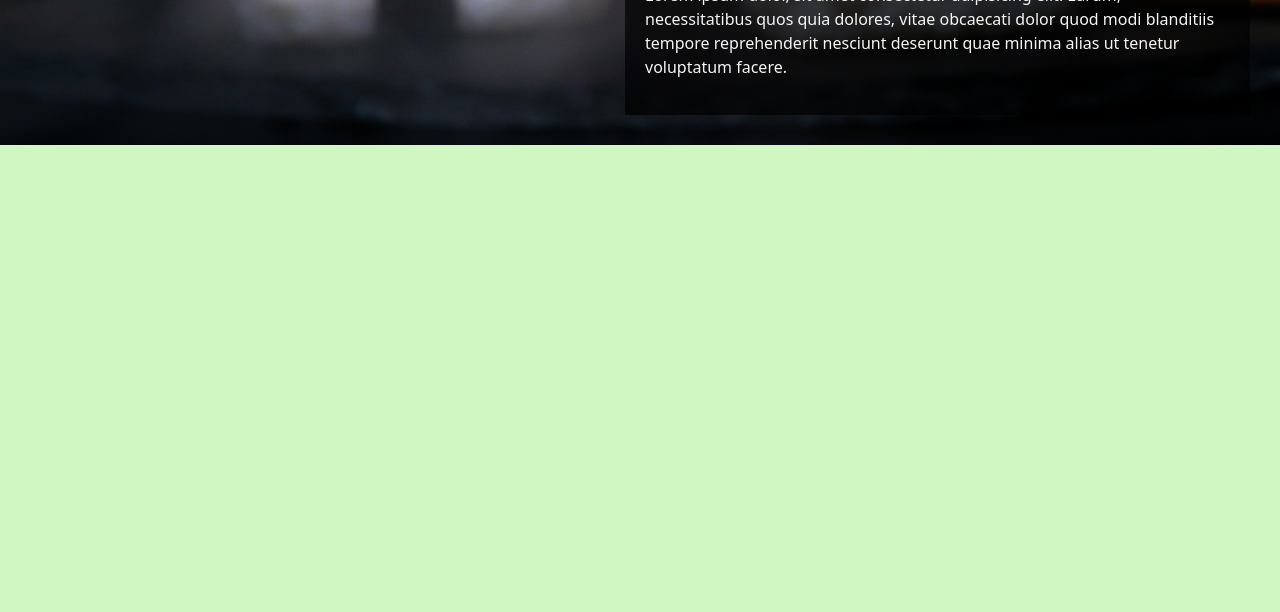
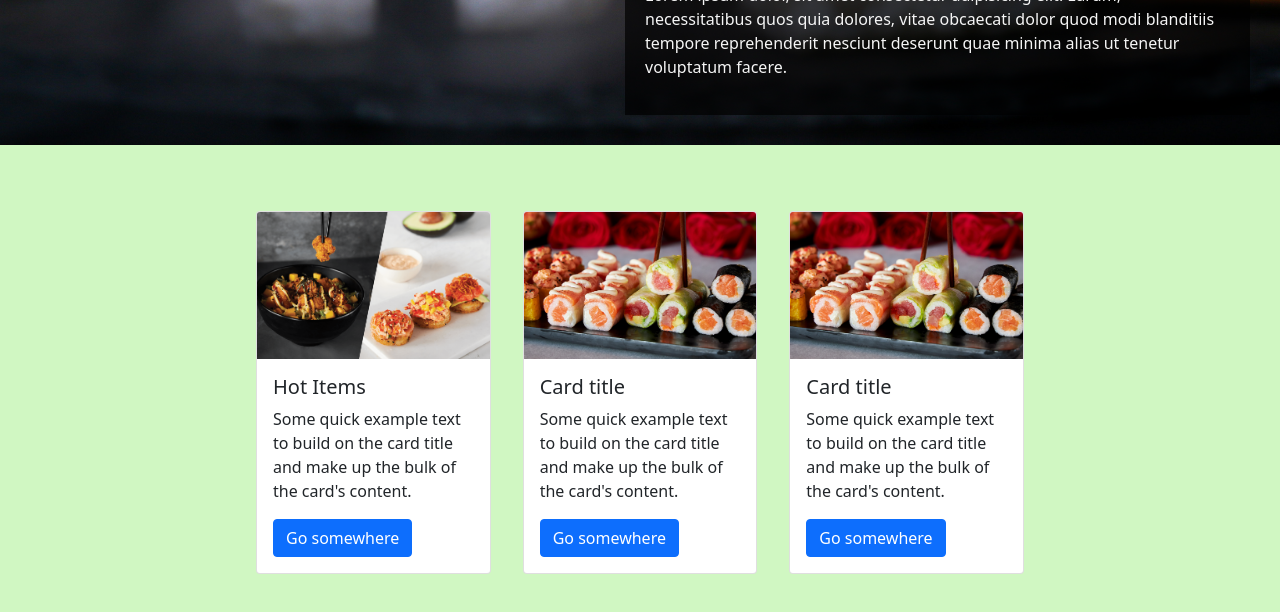
Before and after one commit to 99Ace/tgc-batch-18, a plain HTML site: page BOOTSTRAP/Mock-up-restaurant/index.html in a window 1280 px wide. Shown: the part 456-1068 px from the top of the page. Before the commit the page ends 800 px from the top, so only its background shows below. Drawn offline with Linux system fonts and the light colour scheme.

Commit message:
Update mock up restaurant page

```diff
--- a/BOOTSTRAP/Mock-up-restaurant/css/style.css
+++ b/BOOTSTRAP/Mock-up-restaurant/css/style.css
@@ -53,6 +53,10 @@ main {
         background-color: rgba(0,0,0,0.7);
         padding: 20px;
     }
+    #sect-popular>div {
+        width: 800px;
+        margin: 50px auto ;
+    }
 }
 /* 1200px */
 @media screen and (min-width:1200px) {
--- a/BOOTSTRAP/Mock-up-restaurant/index.html
+++ b/BOOTSTRAP/Mock-up-restaurant/index.html
@@ -58,6 +58,44 @@
     </div>
   </main>
 
+  <!-- Popular Section -->
+  <section id="sect-popular" class="container-fluid">
+    <div class="row">
+      <div class="col-12 col-lg-4 p-3 ">
+        <!-- card -->
+        <div class="card">
+          <img src="images/food-sushi-1.png" class="card-img-top" alt="...">
+          <div class="card-body">
+            <h5 class="card-title">Hot Items</h5>
+            <p class="card-text">Some quick example text to build on the card title and make up the bulk of the card's content.</p>
+            <a href="#" class="btn btn-primary">Go somewhere</a>
+          </div>
+        </div>
+        <!-- end of card -->
+      </div>
+      <div class="col-12 col-md-6 col-lg-4 p-3">
+        <div class="card">
+          <img src="images/food-sushi-2.png" class="card-img-top" alt="...">
+          <div class="card-body">
+            <h5 class="card-title">Card title</h5>
+            <p class="card-text">Some quick example text to build on the card title and make up the bulk of the card's content.</p>
+            <a href="#" class="btn btn-primary">Go somewhere</a>
+          </div>
+        </div>
+      </div>
+      <div class="col-12 col-md-6 col-lg-4 p-3 ">
+        <div class="card" >
+          <img src="images/food-sushi-2.png" class="card-img-top" alt="...">
+          <div class="card-body">
+            <h5 class="card-title">Card title</h5>
+            <p class="card-text">Some quick example text to build on the card title and make up the bulk of the card's content.</p>
+            <a href="#" class="btn btn-primary">Go somewhere</a>
+          </div>
+        </div>
+      </div>
+    </div>
+  </section>
+
   <script src="bootstrap/bootstrap.bundle.min.js"></script>
 
 </body>
```
Also changed, not shown: 1 other file.
